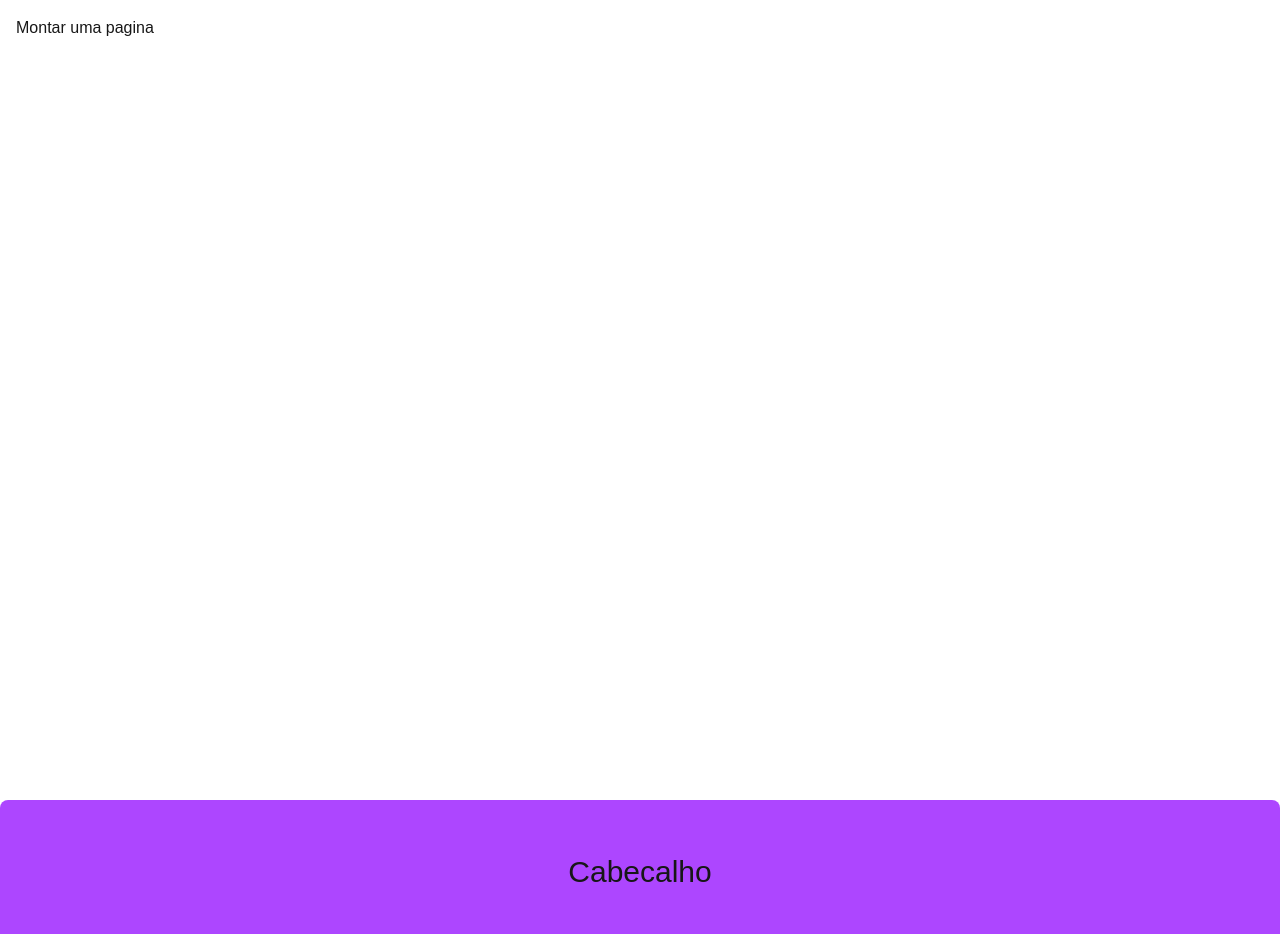
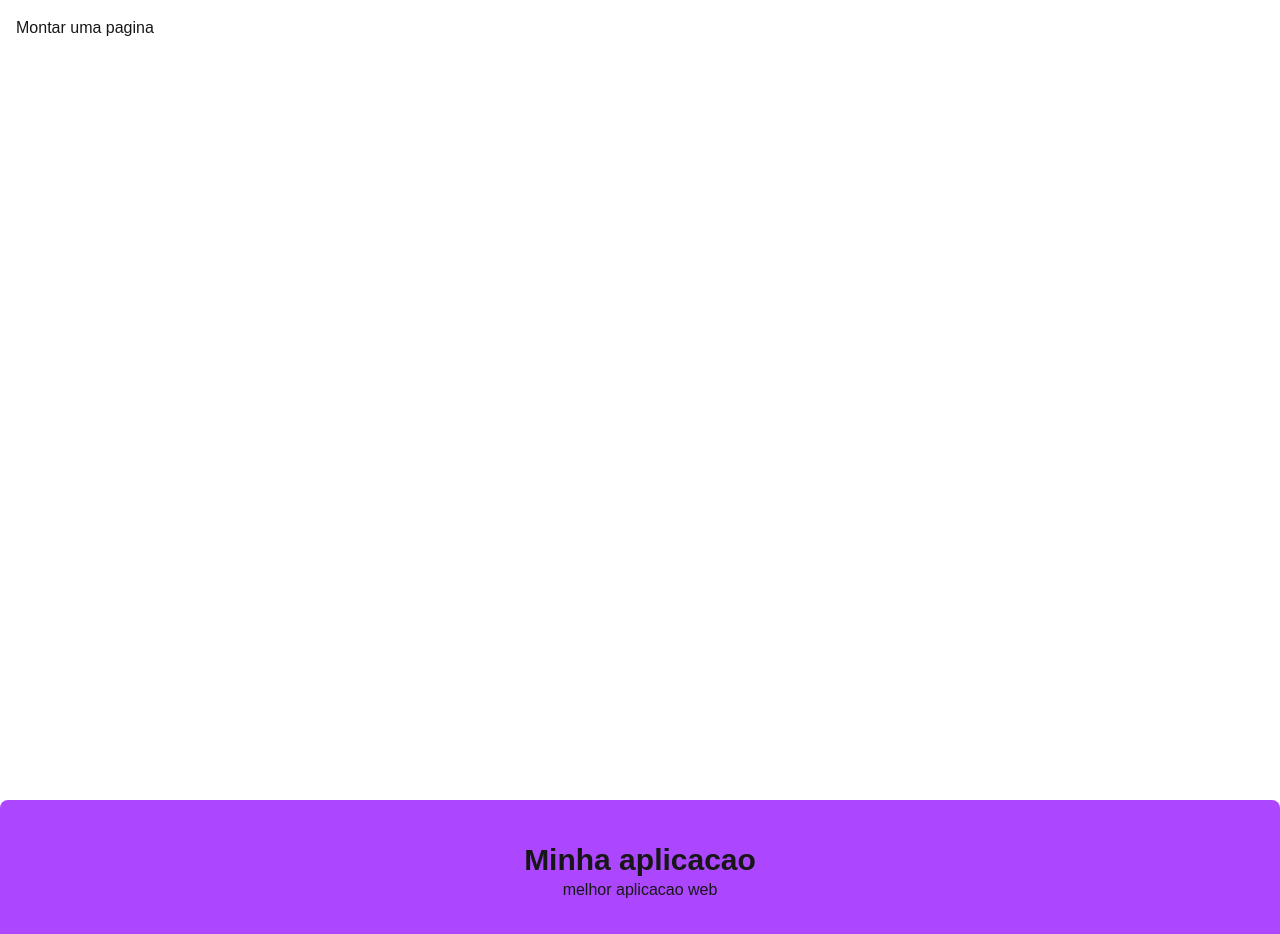
Before and after one commit to RafaelIagherCosta/Fundamentos-ReactJs, a Next.js app: page /fundamentos/funcoes/pagina in a window 1280 px wide. Shown: the top 934 px of the page. Built offline with nearby package versions, Linux system fonts and the light colour scheme.

Commit message:
componentes com props

```diff
--- a/src/app/fundamentos/funcoes/pagina/page.tsx
+++ b/src/app/fundamentos/funcoes/pagina/page.tsx
@@ -7,7 +7,7 @@ export default function Page() {
     return(
         <>
         <div className={`flex-col gap-4 p-4 h-screen`}>Montar uma pagina</div>
-        <Cabecalho />
+        <Cabecalho  titulo="Minha aplicacao" subtitulo="melhor aplicacao web"/>
         <Conteudo />
         <Rodape />
         </>
--- a/src/components/Cabecalho.tsx
+++ b/src/components/Cabecalho.tsx
@@ -1,7 +1,8 @@
-export default function Cabecalho () {
+export default function Cabecalho (props: any) {
     return(
-        <div className="  flex justify-center items-center h-36 bg-purple-500 text-3xl rounded-lg">
-            Cabecalho
+        <div className="  flex flex-col justify-center items-center h-36 bg-purple-500 rounded-lg">
+            <h1 className="text-3xl font-black">{props.titulo}</h1>
+            <h2>{props.subtitulo}</h2>
         </div>
     )
 
```
